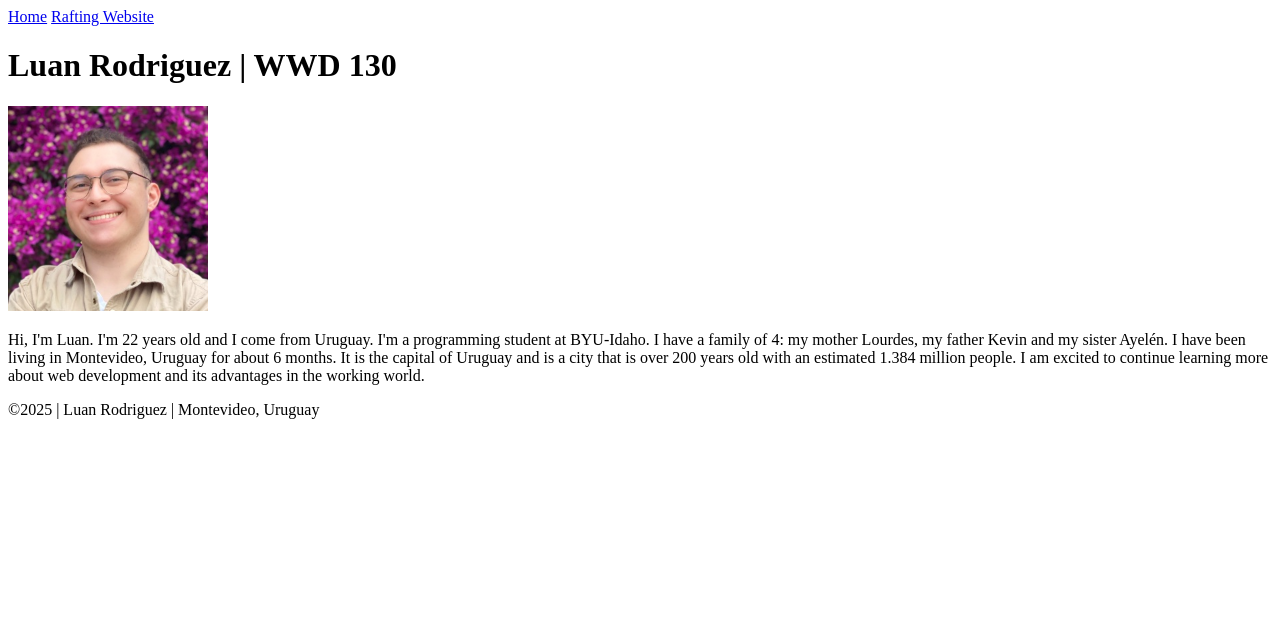
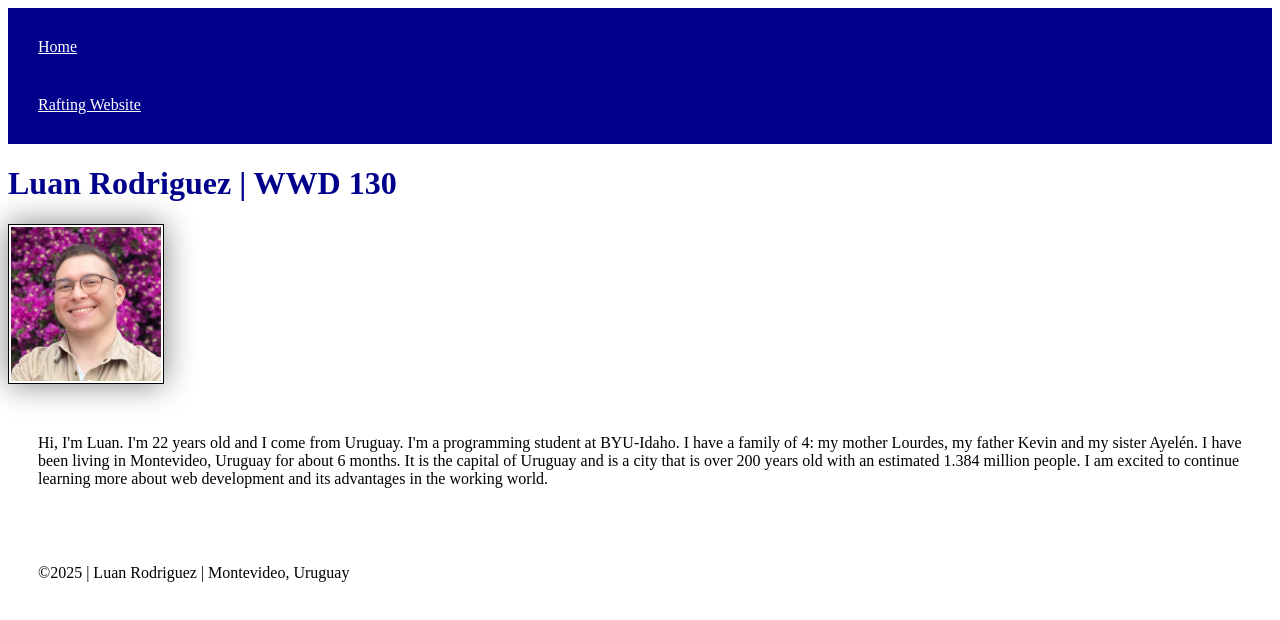
Before and after one commit to benjax2/wdd130, a plain HTML site: page index.html in a window 1280 px wide. Drawn offline with Linux system fonts and the light colour scheme.

Commit message:
adding style

```diff
--- a/index.html
+++ b/index.html
@@ -3,6 +3,7 @@
 <head>
     <meta charset="UTF-8">
     <meta name="viewport" content="width=device-width, initial-scale=1.0">
+    <link rel="stylesheet" href="styles/styles.css">
     <title>Luan Rodriguez | WDD 130</title>
 </head>
 <body>
--- /dev/null
+++ b/styles/styles.css
@@ -0,0 +1,26 @@
+nav {
+    background-color: darkblue;
+    padding: 10px;
+}
+
+nav a {
+    color: white;
+    display: block;
+    padding: 20px;
+}
+
+h1 {
+    color: darkblue;
+}
+
+img {
+    width: 150px;
+    height: auto;
+    border: 1px solid black;
+    padding: 2px;
+    box-shadow: 0 0 30px gray;
+}
+
+p {
+    padding: 30px;
+}
```
